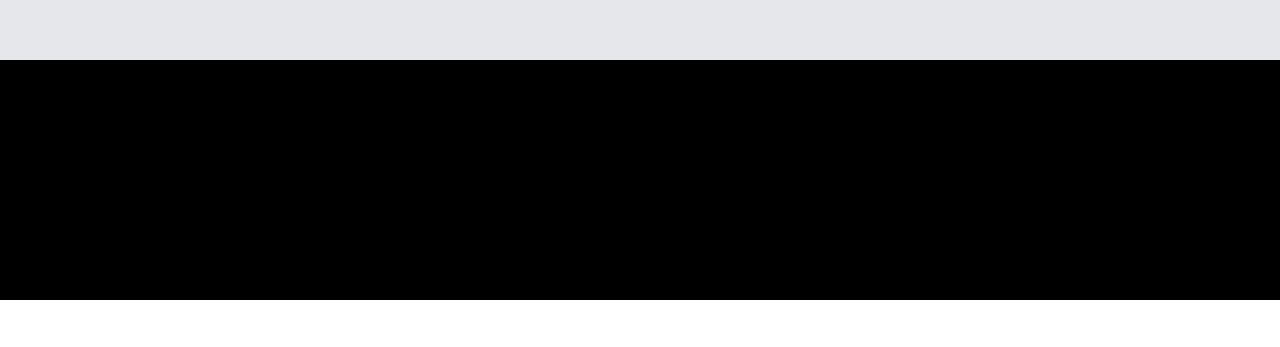
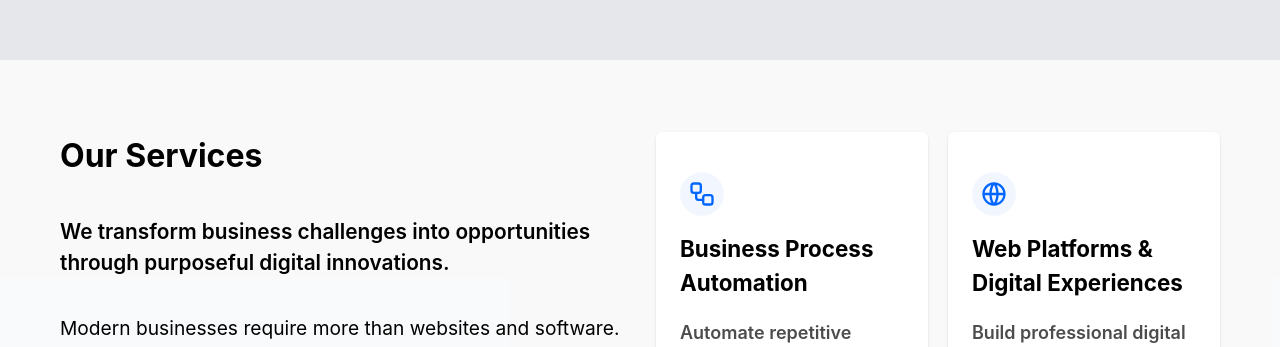
Before and after one commit to Ishmael-smart-Kaunda/corestack, a React (Vite) app: page / in a window 1280 px wide. Shown: the part 740-1087 px from the top of the page. Before the commit the page ends 1040 px from the top, so only its background shows below. Built offline with nearby package versions, Linux system fonts and the light colour scheme; no server answers.

Commit message:
sevices section

```diff
--- /dev/null
+++ b/src/components/home components/CTA.jsx
@@ -0,0 +1,10 @@
+
+
+const CTA = () => {
+        return(
+               <section className="">
+
+               </section>
+        )
+    }
+export default CTA;
--- /dev/null
+++ b/src/components/home components/services card.jsx
@@ -0,0 +1,52 @@
+import { HiArrowRight } from "react-icons/hi";
+
+
+
+
+const ServicesCard = ({id, icon, title, description, deliverables, businessImpact,cta }) =>{
+        const Icon =icon
+        return(
+              <article className="
+                      group
+                      w-full
+                      shadow-sm bg-white
+                      p-6
+                      rounded-md
+                      space-y-5
+                      hover:bg-blue-500/5
+                      hover:scale -101
+                      transition-all
+                      duration-1000"
+                  >
+                  <header>
+                    <div class="w-fit p-2 bg-[#0066FF]/5 rounded-full my-4">
+                       <Icon className="size-7 text-[#0066FF] white"/>
+                    </div>
+                    <h3 className="text-[1.4rem] font-bold">{title}</h3>
+                  </header>
+                  <p className="text-[18px] font-semibold text-black/70">
+                      {description}
+                  </p>
+                  <p className="text-[18px] text-sky-700 [#0066FF] font-semibold">
+                      Deliverable solutions
+                  </p>
+                  <ul className="px-5 space-y-1 ">
+                     {deliverables.map((deliverable)=>
+                            <li key={deliverable}
+                               className="text-[14px] font-semibold list-disc"
+                              >
+                              {deliverable}
+                            </li>
+                       )}
+                  </ul>
+                  <footer className="w-full flex gap-10 items-center">
+                    <a href="/services/business-process-automation"
+                       className="font-semibold">
+                       Explore Solution
+                    </a>
+                    <HiArrowRight className="md:opacity-0 group-hover:opacity-100 group-hover:translate-x-[200%] size-4 transition-all duration-1000"/>
+                  </footer>
+              </article>
+       )
+}
+export default ServicesCard;
--- /dev/null
+++ b/src/components/home components/services.jsx
@@ -0,0 +1,68 @@
+
+import { HiArrowRight, HiChevronRight } from "react-icons/hi";
+import services from "../../data/services";
+import ServicesCard from "./services card";
+import { Link } from "react-router-dom";
+const Services = () => {
+        return(
+               <section className="w-full px-5 md:px-15 py-10 -[clamp(1rem, 5vw, 8rem)] bg-gray-100/50">
+                    <header className="hidden">
+                        <h2 className="text-[2rem] font-bold my-10 mx-auto w-fit">Our Solutions</h2>
+                        <p className="md:w-8/10 text-center mx-auto text-[1.7rem] font-light">
+                            Transforming business challenges into opportunities
+                            through purposeful digital innovation.
+                        </p>
+                        <p className="md:w-8/10 my-4 text-center mx-auto text-[1.3rem] font-light">
+                            Modern businesses require more than websites and software-
+                            they need systems that streamline operations, support decision-making,
+                            improve customer interactions, and create opportunities for growth.
+                            Our digital solutions are designed to help businesses operate smarter
+                            and compete more effectively in a connected economy.
+                        </p>
+                    </header>
+                    <div className="w-full grid grid-cols-1 md:grid-cols-3 lg:grid-cols-4 gap-8 my-8">
+                        <aside className="col-span-1
+                                    lg:col-span-2
+                                    space-y-9 h-fit
+                                    md:sticky md:top-28
+                                    self-start
+                                    h-fit
+                                    z-0"
+                                >
+                              <h2 className="text-[2rem] font-bold w-fit">Our Services</h2>
+                                <p className="w-full   text-[1.3rem] font-semibold">
+                                    We transform business challenges into opportunities
+                                    through purposeful digital innovations.
+                                </p>
+                                <p className="w-full my-4 text-[1.2rem]">
+                                    Modern businesses require more than websites and software.
+                                    They need systems that streamline operations, support decision-making,
+                                    improve customer interactions, and create opportunities for growth.
+                                    Our solutions are designed to help businesses operate smarter
+                                    and compete more effectively in a connected economy.
+                                </p>
+                                <Link to=''
+                                      className="px-5 py-3 font-semibold text-white rounded-full bg-[#0066FF]"
+                                >
+                                    <button className="cursor-pointer inline-flex items-center gap-3 md:mt-30">
+                                        Explore more services <HiArrowRight className="size-5"/>
+                                    </button>
+
+                                </Link>
+
+                        </aside>
+                        <div className="w-full grid grid-cols-2 gap-5 md:col-span-2 md:col-start-2 lg:col-start-3">
+                            {services.map((service)=>
+                               <ServicesCard
+                                  key={service.id}
+                                  {...service}
+                                />
+                              )
+                            }
+                        </div>
+                    </div>
+
+               </section>
+        )
+    }
+export default Services;
--- /dev/null
+++ b/src/components/home components/smart-shop.jsx
@@ -0,0 +1,10 @@
+
+
+const SmartShop = () => {
+        return(
+               <section className="">
+
+               </section>
+        )
+    }
+export default SmartShop;
--- /dev/null
+++ b/src/data/services.js
@@ -0,0 +1,75 @@
+
+import { FiShield } from "react-icons/fi";
+import { HiOutlineShoppingBag, HiOutlineShoppingCart } from "react-icons/hi2";
+import { RiGlobalLine, RiShieldCheckFill, RiShieldCheckLine , RiShoppingBag2Line, RiShoppingBagFill, RiShoppingCart2Fill, RiShoppingCart2Line} from "react-icons/ri";
+import { LuWorkflow } from "react-icons/lu";
+import { TbWorldSearch } from "react-icons/tb";
+export default [
+  {
+    "id": 1,
+    "icon": LuWorkflow,
+    "title": "Business Process Automation",
+    "description": "Automate repetitive operations, eliminate manual bottlenecks, and streamline business workflows through custom software solutions.",
+    "deliverables": [
+      "Workflow Automation",
+      "Inventory Management Systems",
+      "Reporting Dashboards"
+    ],
+    "businessImpact": "Reduce manual effort, improve accuracy, and increase operational efficiency.",
+    "cta": "Explore Solution"
+  },
+  {
+    "id": 2,
+    "icon": RiGlobalLine,
+    "title": "Web Platforms & Digital Experiences",
+    "description": "Build professional digital touchpoints that strengthen customer trust, engagement, and business credibility.",
+    "deliverables": [
+      "Corporate Websites",
+      "Customer Portals",
+      "Booking & Service Platforms"
+    ],
+    "businessImpact": "Improve customer experience and establish a stronger digital presence.",
+    "cta": "Explore Solution"
+  },
+  {
+    "id": 3,
+    "icon": RiShoppingCart2Line,
+    "title": "E-Commerce Solutions",
+    "description": `Sell products and services online through
+                    secure, scalable, and user-friendly
+                    commerce platforms.`,
+    "deliverables": [
+      "Online Stores",
+      "Payment Integration",
+      "Order & Inventory Management"
+    ],
+    "businessImpact": "Expand market reach and create additional revenue channels.",
+    "cta": "Explore Solution"
+  },
+  {
+    "id": 4,
+    "icon":  RiShieldCheckLine ,
+    "title": "System Maintenance & Technical Support",
+    "description": "Ensure business systems remain secure, reliable, updated, and continuously available for daily operations.",
+    "deliverables": [
+      "System Monitoring",
+      "Security Updates",
+      "Technical Support"
+    ],
+    "businessImpact": "Minimize downtime and maintain business continuity.",
+    "cta": "Explore Solution"
+  },
+  {
+    "id": 5,
+    "icon": TbWorldSearch,
+    "title": "Search Optimization & Online Visibility",
+    "description": "Improve discoverability across search engines and AI assistants through strategic SEO and AEO implementation.",
+    "deliverables": [
+      "SEO Strategy",
+      "AEO Optimization",
+      "Performance Monitoring"
+    ],
+    "businessImpact": "Help customers find your business at the moment they need your services.",
+    "cta": "Explore Solution"
+  }
+]
--- a/src/pages/home.jsx
+++ b/src/pages/home.jsx
@@ -1,9 +1,10 @@
 import Hero from "../components/home components/hero";
-
+import Services from "../components/home components/services";
 const Home = () => {
   return (
           <>
             <Hero />
+            <Services/>
           </>
   )
 }
```
Also changed, not shown: src/components/navbar.jsx (+17 -12 lines).
